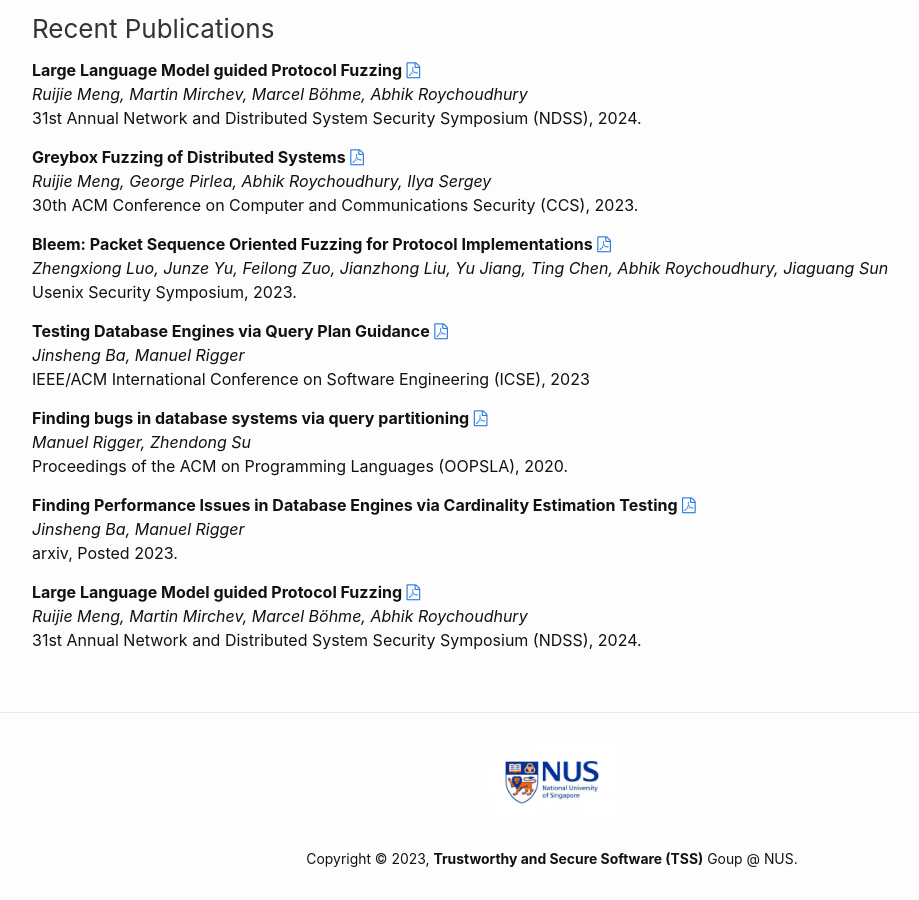
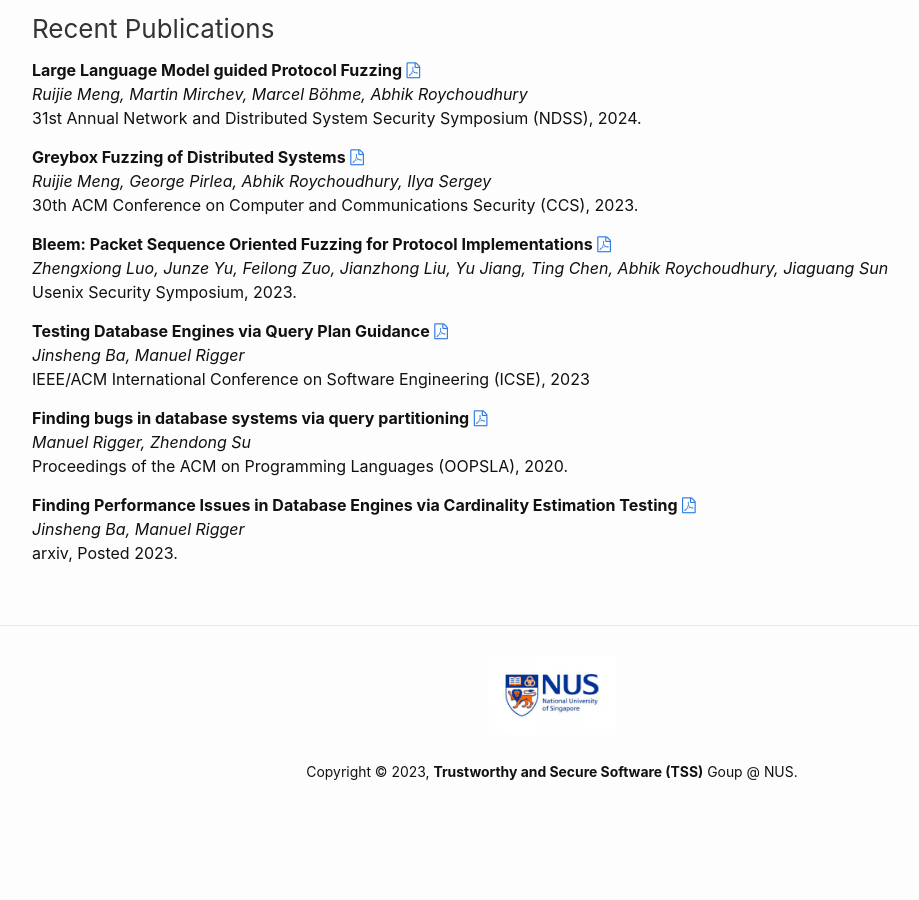
Before and after one commit to nus-tss/nus-tss.github.io, a Jekyll site: the page built from _pages/fuzzing_publications.md, in a window 1280 px wide and 900 px high, scrolled down 792 px. Shown: the whole window, without its empty margins (88-1007 px from the left). Built offline with Jekyll 4.4.1, drawn with Linux system fonts in a browser that asks for light colours; nearby versions of some CDN libraries; after the commit the page ends 1605 px from its top, so only the background shows below that.

Commit message:
remove duplicate paper

```diff
--- a/_pages/fuzzing_publications.md
+++ b/_pages/fuzzing_publications.md
@@ -99,10 +99,3 @@ Proceedings of the ACM on Programming Languages (OOPSLA), 2020.
 _Jinsheng Ba, Manuel Rigger_
 <br>
 arxiv, Posted 2023.
-
-**Large Language Model guided Protocol Fuzzing**
-[{{page.pdf}}](https://abhikrc.com/pdf/NDSS24.pdf)
-<br>
-_Ruijie Meng, Martin Mirchev, Marcel Böhme, Abhik Roychoudhury_
-<br>
-31st Annual Network and Distributed System Security Symposium (NDSS), 2024.
```
